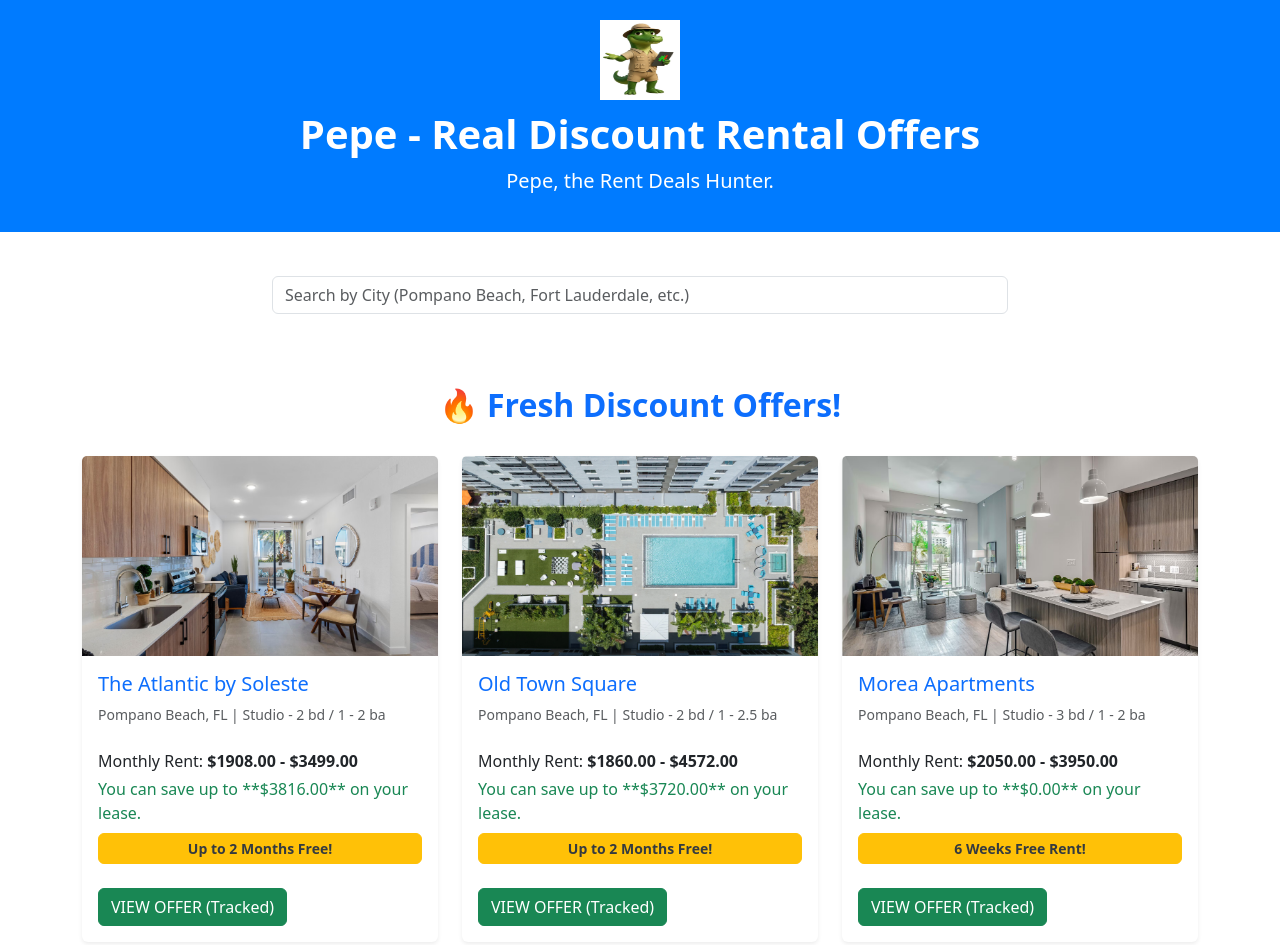
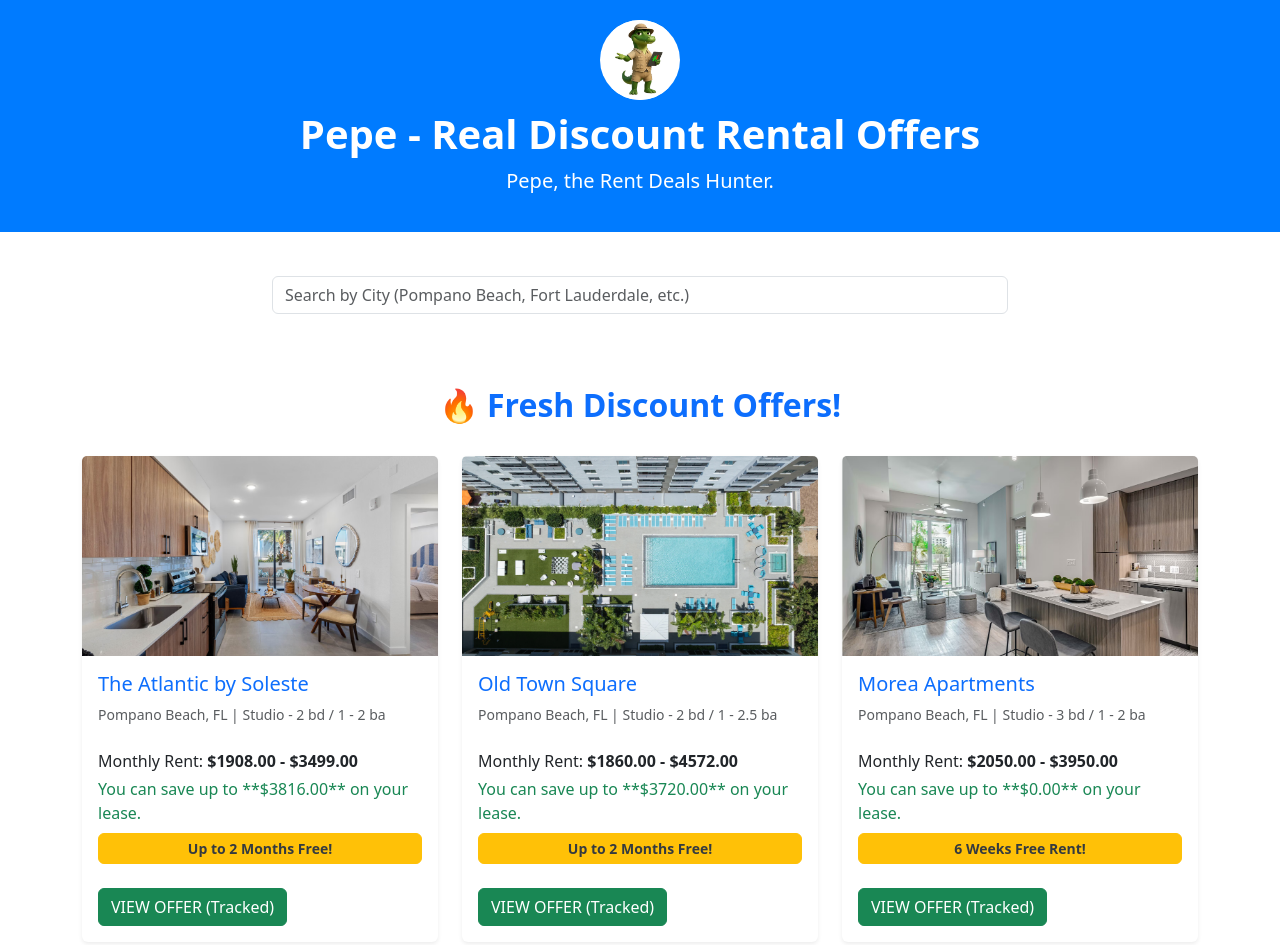
Before and after one commit to 87dejesus/pepe-mvp-cliques, a plain HTML site: page index.html in a window 1280 px wide. Shown: the top 945 px of the page. Drawn offline with nearby package versions, Linux system fonts and the light colour scheme.

Commit message:
Update index.html

```diff
--- a/index.html
+++ b/index.html
@@ -12,6 +12,21 @@
             padding: 20px 0;
             margin-bottom: 20px;
         }
+        /* CSS NOVO PARA ARREDONDAR A IMAGEM */
+        .pepe-icon-container {
+            width: 80px;
+            height: 80px;
+            margin-bottom: 10px;
+            /* Se a imagem for transparente, o background-color não é necessário */
+        }
+        .pepe-icon-container img {
+            width: 100%;
+            height: 100%;
+            object-fit: contain; /* Garante que a imagem cabe sem cortar */
+            border-radius: 50%; /* Tenta forçar a imagem a ser circular */
+            background-color: white; /* Cor de fundo para o círculo, caso o PNG não seja transparente */
+        }
+
         .offer-card .card-img-top {
             height: 200px;
             object-fit: cover;
@@ -39,7 +54,9 @@
     <header class="header-bg text-center">
         <div class="container">
             <div class="d-flex flex-column align-items-center">
-                <img src="/imagens/pepe ipad.png" alt="Pepe" style="width: 80px; height: 80px; margin-bottom: 10px;">
+                <div class="pepe-icon-container">
+                    <img src="/imagens/pepe ipad.png" alt="Pepe">
+                </div>
                 <h1 class="display-6 fw-bold">Pepe - Real Discount Rental Offers</h1>
                 <p class="lead">Pepe, the Rent Deals Hunter.</p>
             </div>
```
